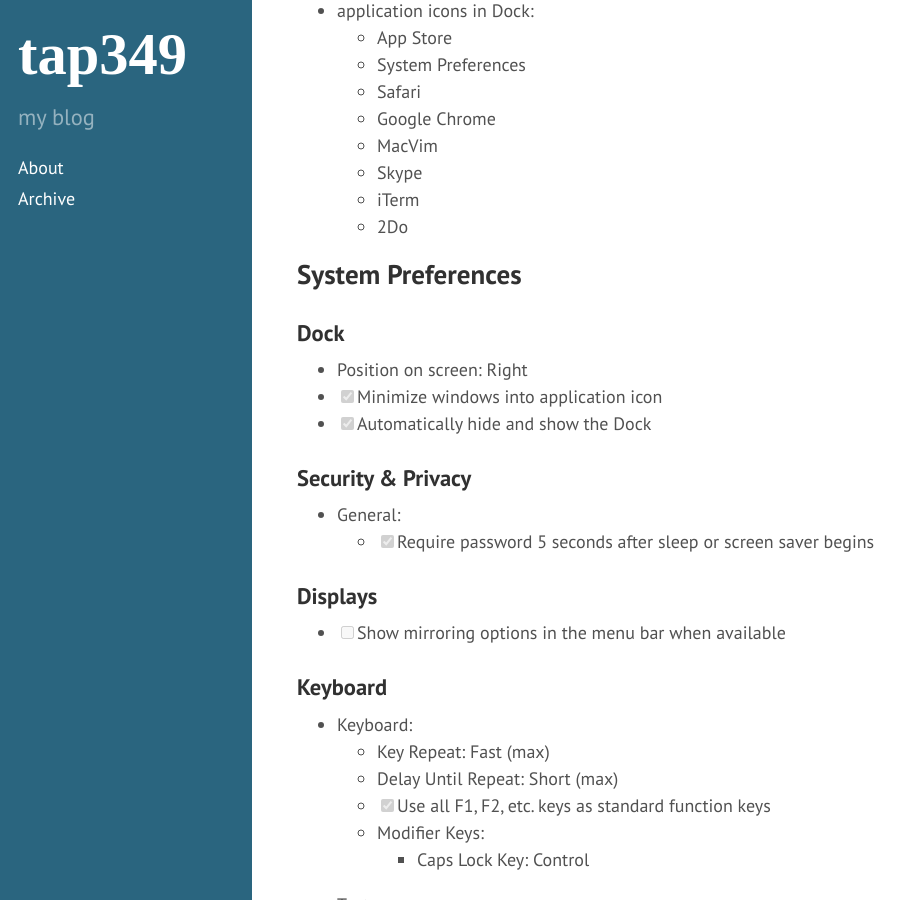
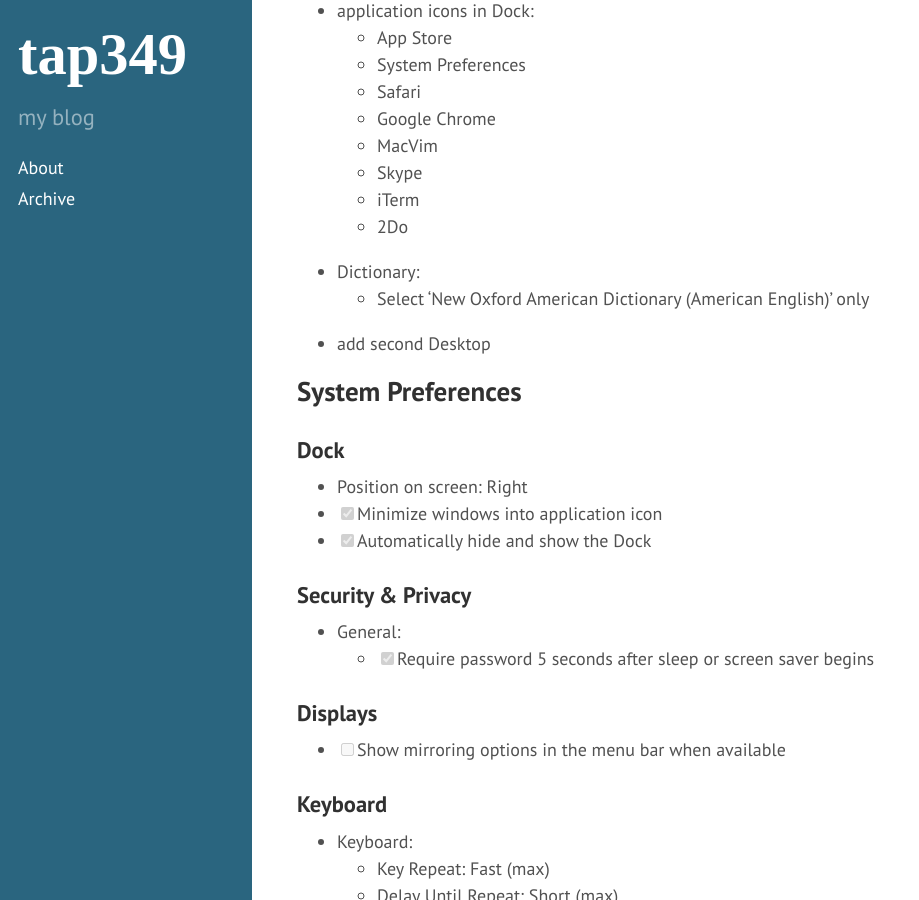
Before and after one commit to tap349/tap349.github.io, a Jekyll site: the page built from _posts/2016-10-03-macos-configuration.md, in a window 1280 px wide and 900 px high, scrolled down 754 px. Shown: the whole window, without its empty margins (0-919 px from the left). Built offline with Jekyll 4.4.1, drawn with Linux system fonts in a browser that asks for light colours.

Commit message:
update 2016-10-04_08:49:28

```diff
--- a/_posts/2016-10-03-macos-configuration.md
+++ b/_posts/2016-10-03-macos-configuration.md
@@ -42,6 +42,9 @@
   - Skype
   - iTerm
   - 2Do
+- Dictionary:
+  - Select 'New Oxford American Dictionary (American English)' only
+- add second Desktop
 
 ## System Preferences
 
```
